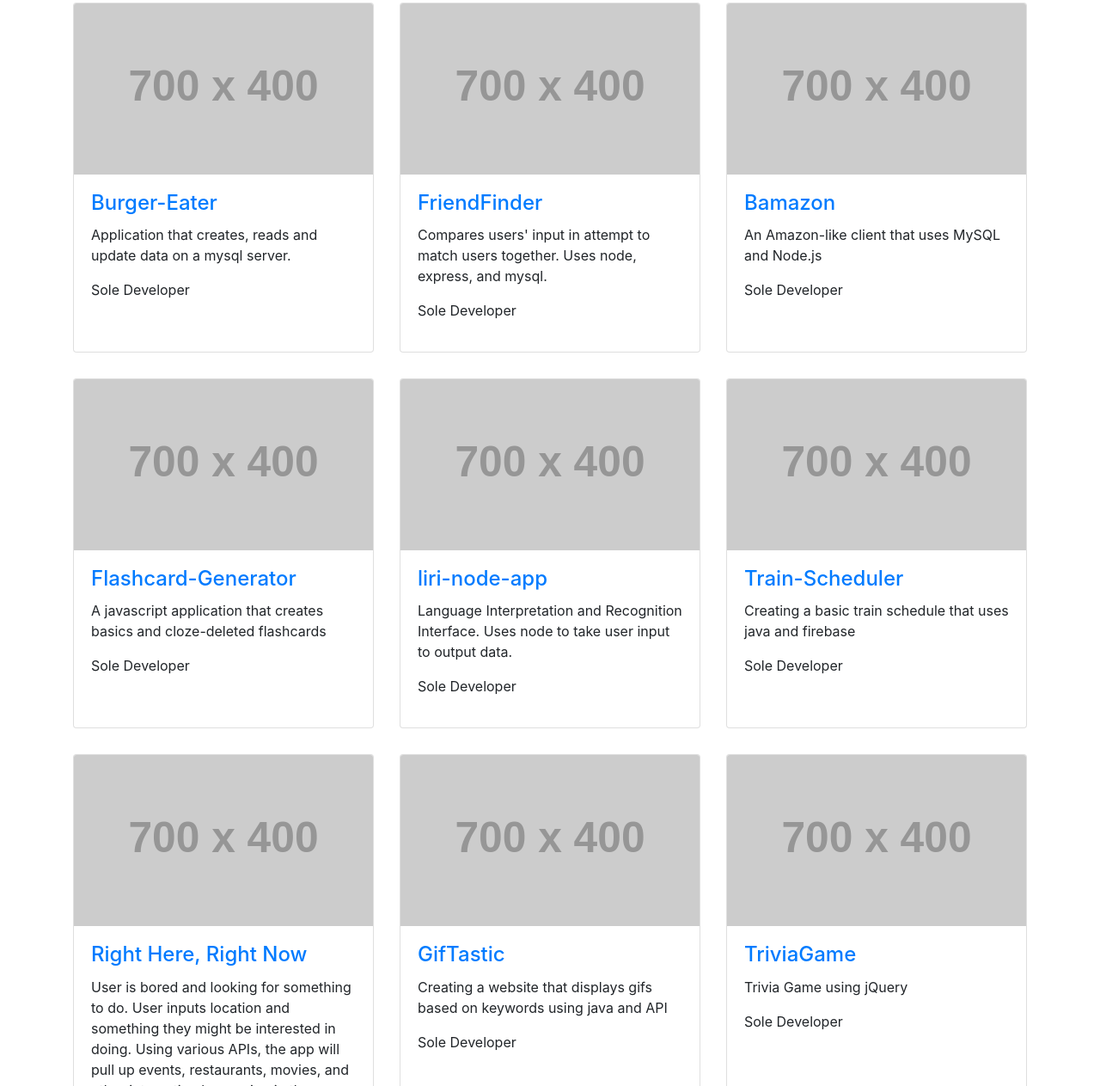
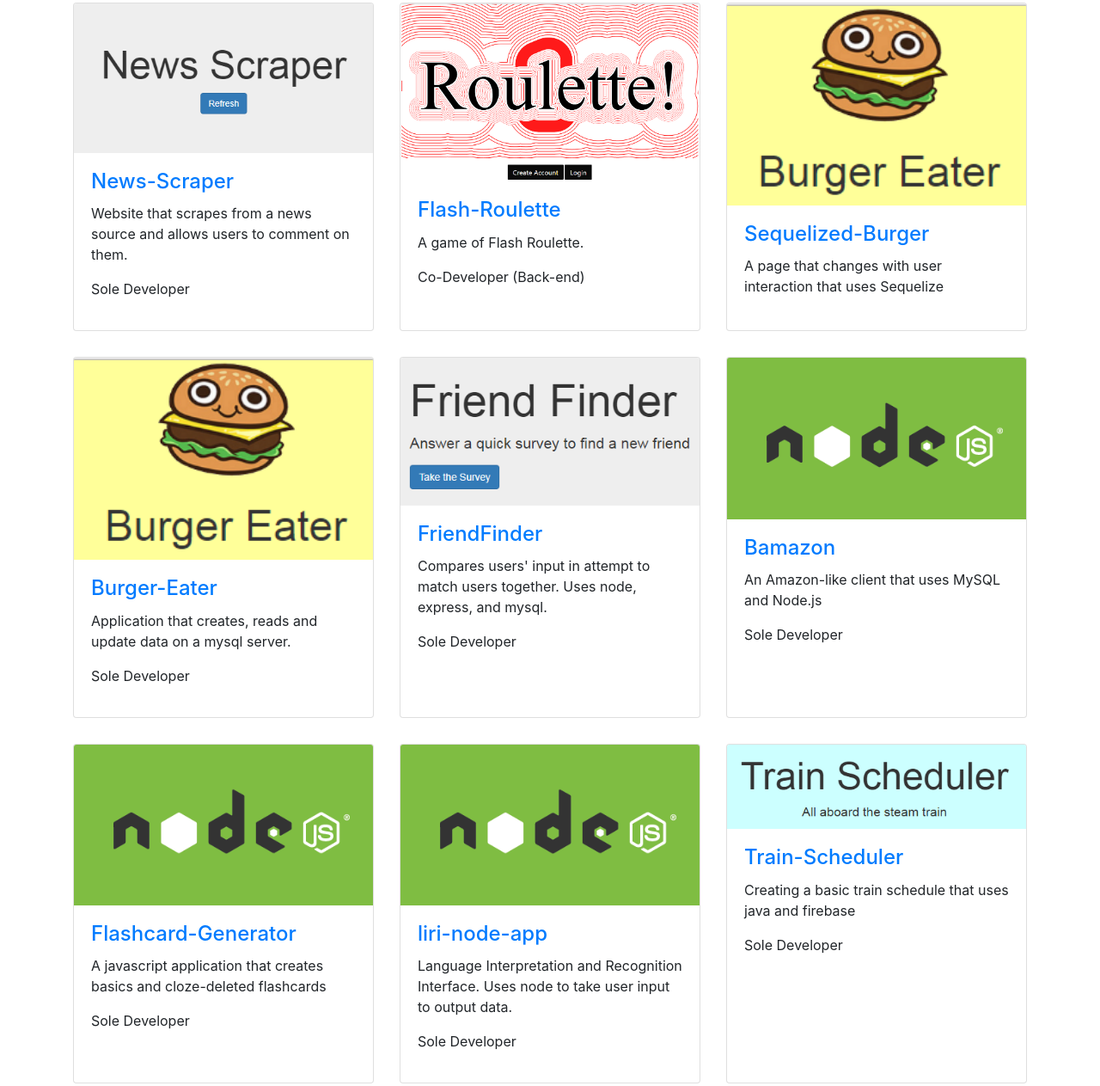
Before and after one commit to EricTC93/Portfolio, a plain HTML site: page projects.html in a window 1280 px wide. Shown: the part 145-1408 px from the top of the page at 86% size. Drawn offline with Linux system fonts and the light colour scheme; placeholder pictures from the web are drawn by us.

Commit message:
add images for projects

```diff
--- a/projects.html
+++ b/projects.html
@@ -63,7 +63,46 @@
       <div class="row">
         <div class="col-lg-4 col-sm-6 portfolio-item">
           <div class="card h-100">
-            <a href="https://github.com/YETC7/Burger-Eater"><img class="card-img-top" src="http://placehold.it/700x400" alt=""></a>
+            <a href="https://news-scraper-etc.herokuapp.com"><img class="card-img-top" src="./img/News-Scraper.PNG" alt=""></a>
+            <div class="card-body">
+              <h4 class="card-title">
+                <a href="https://news-scraper-etc.herokuapp.com">News-Scraper</a>
+              </h4>
+              <p class="card-text">Website that scrapes from a news source and allows users to comment on them.</p>
+              <p>Sole Developer</p>
+            </div>
+          </div>
+        </div>
+        <div class="col-lg-4 col-sm-6 portfolio-item">
+          <div class="card h-100">
+            <a href="https://flash-roulette-meed.herokuapp.com/"><img class="card-img-top" src="./img/Roulette_Home.PNG" alt=""></a>
+            <div class="card-body">
+              <h4 class="card-title">
+                <a href="https://flash-roulette-meed.herokuapp.com/">Flash-Roulette</a>
+              </h4>
+              <p class="card-text">A game of Flash Roulette.</p>
+              <p>Co-Developer (Back-end)</p>
+            </div>
+          </div>
+        </div>
+        <div class="col-lg-4 col-sm-6 portfolio-item">
+          <div class="card h-100">
+            <a href="https://burger-eater-sequelize-etc.herokuapp.com/"><img class="card-img-top" src="./img/Burger-Eater.PNG" alt=""></a>
+            <div class="card-body">
+              <h4 class="card-title">
+                <a href="https://burger-eater-sequelize-etc.herokuapp.com">Sequelized-Burger</a>
+              </h4>
+              <p class="card-text">A page that changes with user interaction that uses Sequelize</p>
+            </div>
+          </div>
+        </div>
+      </div>
+      <!-- /.row -->
+
+      <div class="row">
+        <div class="col-lg-4 col-sm-6 portfolio-item">
+          <div class="card h-100">
+            <a href="https://github.com/YETC7/Burger-Eater"><img class="card-img-top" src="./img/Burger-Eater.PNG" alt=""></a>
             <div class="card-body">
               <h4 class="card-title">
                 <a href="https://github.com/YETC7/Burger-Eater">Burger-Eater</a>
@@ -75,7 +114,7 @@
         </div>
         <div class="col-lg-4 col-sm-6 portfolio-item">
           <div class="card h-100">
-            <a href="https://friend-finder-etc.herokuapp.com"><img class="card-img-top" src="http://placehold.it/700x400" alt=""></a>
+            <a href="https://friend-finder-etc.herokuapp.com"><img class="card-img-top" src="./img/Friend-Finder.PNG" alt=""></a>
             <div class="card-body">
               <h4 class="card-title">
                 <a href="https://friend-finder-etc.herokuapp.com">FriendFinder</a>
@@ -87,7 +126,7 @@
         </div>
         <div class="col-lg-4 col-sm-6 portfolio-item">
           <div class="card h-100">
-            <a href="https://github.com/YETC7/Bamazon"><img class="card-img-top" src="http://placehold.it/700x400" alt=""></a>
+            <a href="https://github.com/YETC7/Bamazon"><img class="card-img-top" src="./img/Node-Icon.PNG" alt=""></a>
             <div class="card-body">
               <h4 class="card-title">
                 <a href="https://github.com/YETC7/Bamazon">Bamazon</a>
@@ -99,7 +138,7 @@
         </div>
         <div class="col-lg-4 col-sm-6 portfolio-item">
           <div class="card h-100">
-            <a href="#"><img class="card-img-top" src="http://placehold.it/700x400" alt=""></a>
+            <a href="#"><img class="card-img-top" src="./img/Node-Icon.PNG" alt=""></a>
             <div class="card-body">
               <h4 class="card-title">
                 <a href="https://github.com/YETC7/Flashcard-Generator">Flashcard-Generator</a>
@@ -111,7 +150,7 @@
         </div>
         <div class="col-lg-4 col-sm-6 portfolio-item">
           <div class="card h-100">
-            <a href="https://github.com/YETC7/liri-node-app"><img class="card-img-top" src="http://placehold.it/700x400" alt=""></a>
+            <a href="https://github.com/YETC7/liri-node-app"><img class="card-img-top" src="./img/Node-Icon.PNG" alt=""></a>
             <div class="card-body">
               <h4 class="card-title">
                 <a href="https://github.com/YETC7/liri-node-app">liri-node-app</a>
@@ -123,7 +162,7 @@
         </div>
         <div class="col-lg-4 col-sm-6 portfolio-item">
           <div class="card h-100">
-            <a href="https://yetc7.github.io/Train-Scheduler/"><img class="card-img-top" src="http://placehold.it/700x400" alt=""></a>
+            <a href="https://yetc7.github.io/Train-Scheduler/"><img class="card-img-top" src="./img/Train-Scheduler.PNG" alt=""></a>
             <div class="card-body">
               <h4 class="card-title">
                 <a href="https://yetc7.github.io/Train-Scheduler/">Train-Scheduler</a>
@@ -139,7 +178,7 @@
       <div class="row">
         <div class="col-lg-4 col-sm-6 portfolio-item">
           <div class="card h-100">
-            <a href="https://conditionschange.github.io/UCLA_Bootcamp_Project_-1/"><img class="card-img-top" src="http://placehold.it/700x400" alt=""></a>
+            <a href="https://conditionschange.github.io/UCLA_Bootcamp_Project_-1/"><img class="card-img-top" src="./img/Right-Here-Right-Now.PNG" alt=""></a>
             <div class="card-body">
               <h4 class="card-title">
                 <a href="https://conditionschange.github.io/UCLA_Bootcamp_Project_-1/">Right Here, Right Now</a>
@@ -151,7 +190,7 @@
         </div>
         <div class="col-lg-4 col-sm-6 portfolio-item">
           <div class="card h-100">
-            <a href="https://yetc7.github.io/GifTastic/"><img class="card-img-top" src="http://placehold.it/700x400" alt=""></a>
+            <a href="https://yetc7.github.io/GifTastic/"><img class="card-img-top" src="./img/GifTastic.PNG" alt=""></a>
             <div class="card-body">
               <h4 class="card-title">
                 <a href="https://yetc7.github.io/GifTastic/">GifTastic</a>
@@ -163,7 +202,7 @@
         </div>
         <div class="col-lg-4 col-sm-6 portfolio-item">
           <div class="card h-100">
-            <a href="https://yetc7.github.io/TriviaGame/"><img class="card-img-top" src="http://placehold.it/700x400" alt=""></a>
+            <a href="https://yetc7.github.io/TriviaGame/"><img class="card-img-top" src="./img/Trivia-Game-Home.PNG" alt=""></a>
             <div class="card-body">
               <h4 class="card-title">
                 <a href="https://yetc7.github.io/TriviaGame/">TriviaGame</a>
@@ -175,7 +214,7 @@
         </div>
         <div class="col-lg-4 col-sm-6 portfolio-item">
           <div class="card h-100">
-            <a href="https://yetc7.github.io/Hangman-Game/"><img class="card-img-top" src="http://placehold.it/700x400" alt=""></a>
+            <a href="https://yetc7.github.io/Hangman-Game/"><img class="card-img-top" src="./img/Hangman.PNG" alt=""></a>
             <div class="card-body">
               <h4 class="card-title">
                 <a href="https://yetc7.github.io/Hangman-Game/">Hangman-Game</a>
@@ -187,7 +226,7 @@
         </div>
         <div class="col-lg-4 col-sm-6 portfolio-item">
           <div class="card h-100">
-            <a href="https://yetc7.github.io/Paper-RPG/"><img class="card-img-top" src="http://placehold.it/700x400" alt=""></a>
+            <a href="https://yetc7.github.io/Paper-RPG/"><img class="card-img-top" src="./img/Paper-RPG.PNG" alt=""></a>
             <div class="card-body">
               <h4 class="card-title">
                 <a href="https://yetc7.github.io/Paper-RPG/">Paper-RPG</a>
@@ -199,7 +238,7 @@
         </div>
         <div class="col-lg-4 col-sm-6 portfolio-item">
           <div class="card h-100">
-            <a href="https://yetc7.github.io/Psychic-Game/"><img class="card-img-top" src="http://placehold.it/700x400" alt=""></a>
+            <a href="https://yetc7.github.io/Psychic-Game/"><img class="card-img-top" src="./img/Psychic-Game.PNG" alt=""></a>
             <div class="card-body">
               <h4 class="card-title">
                 <a href="https://yetc7.github.io/Psychic-Game/">Psychic-Game</a>
@@ -213,7 +252,7 @@
       <!-- /.row -->
 
       <div class="row">
-        <div class="col-lg-4 col-sm-6 portfolio-item">
+        <!-- <div class="col-lg-4 col-sm-6 portfolio-item">
           <div class="card h-100">
             <a href="https://github.com/YETC7/Pizza-Pass"><img class="card-img-top" src="http://placehold.it/700x400" alt=""></a>
             <div class="card-body">
@@ -224,7 +263,7 @@
               <p>Sole Developer</p>
             </div>
           </div>
-        </div>
+        </div> -->
         <!-- <div class="col-lg-4 col-sm-6 portfolio-item">
           <div class="card h-100">
             <a href="#"><img class="card-img-top" src="http://placehold.it/700x400" alt=""></a>
```
Also changed, not shown: contact.html (+4 -4 lines), css/style.css (added), img/Burger-Eater.PNG (added), img/Flashcard-Generator.png (added), img/Friend-Finder.PNG (added), img/GifTastic.png (added), img/Hangman.PNG (added), img/News-Scraper.PNG (added), img/Node-Icon.png (added), img/Paper-RPG.PNG (added), img/Psychic-Game.PNG (added), img/Right-Here-Right-Now.PNG (added), img/Roulette_Home.PNG (added), img/Train-Scheduler.PNG (added), 3 more files.
